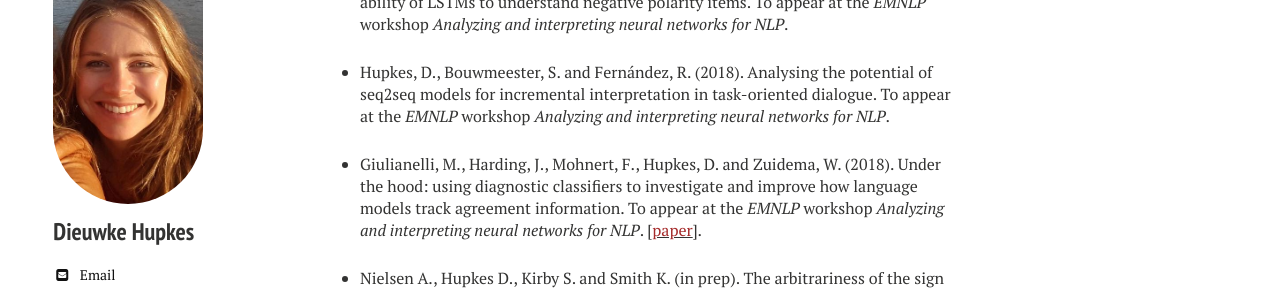
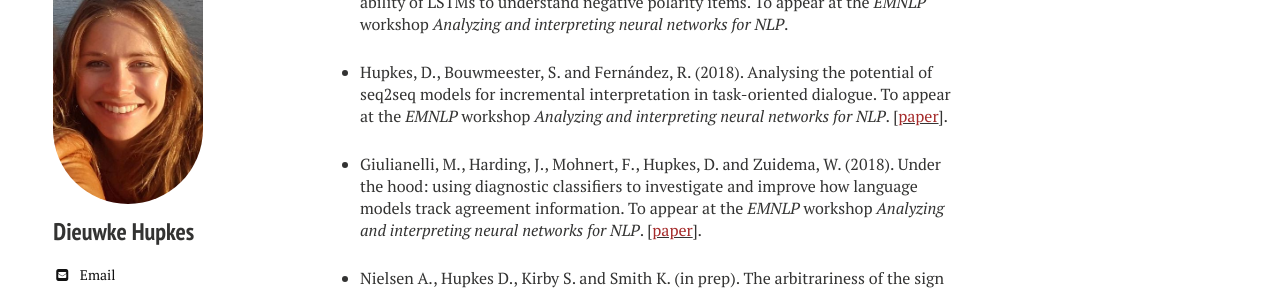
Before and after one commit to dieuwkehupkes/dieuwkehupkes.github.io, a Jekyll site: the page built from publications.md, in a window 1280 px wide. Shown: the part 559-850 px from the top of the page. Built offline with Jekyll 4.4.1, drawn with Linux system fonts in a browser that asks for light colours; nearby versions of some CDN libraries.

Commit message:
add pdf for dialogue paper

```diff
--- a/publications.md
+++ b/publications.md
@@ -15,6 +15,7 @@ image:
 * Jumelet, J. and Hupkes, D. (2018). Do language models understand anything? On the ability of LSTMs to understand negative polarity items. To appear at the *EMNLP* workshop *Analyzing and interpreting neural networks for NLP*.
 
 * Hupkes, D., Bouwmeester, S. and Fern&#x00E1;ndez, R. (2018). Analysing the potential of seq2seq models for incremental interpretation in task-oriented dialogue. To appear at the *EMNLP* workshop *Analyzing and interpreting neural networks for NLP*.
+\[[<font color="brown">paper</font>](https://arxiv.org/abs/1808.09178){:target="blank"}\].
 
 * Giulianelli, M., Harding, J., Mohnert, F., Hupkes, D. and Zuidema, W. (2018). Under the hood: using diagnostic classifiers to investigate and improve how language models track agreement information.  To appear at the *EMNLP* workshop *Analyzing and interpreting neural networks for NLP*.
 \[[<font color="brown">paper</font>](https://arxiv.org/abs/1808.08079){:target="blank"}\].
```
